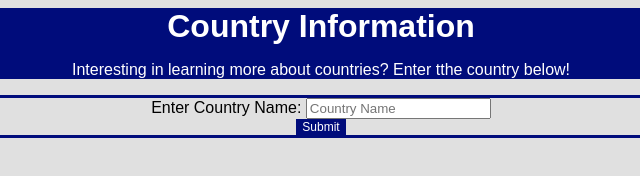
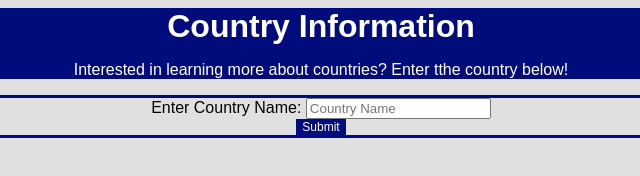
Before and after one commit to Jayden-Harold/2656236-lab4-sd, a plain HTML site: page index.html in a window 1280 px wide. Shown: the full height of the page, 319-959 px from the left. Drawn offline with Linux system fonts and the light colour scheme.

Commit message:
Update index.html

```diff
--- a/index.html
+++ b/index.html
@@ -9,7 +9,7 @@
 <body>
     <header>
         <h1 style="color:white">Country Information</h1>
-        <p style="color:white" id="header-p">Interesting in learning more about countries? Enter tthe country below!</p>
+        <p style="color:white" id="header-p">Interested in learning more about countries? Enter tthe country below!</p>
     </header>
     <section id="input-container">
         <form id="inputs">
```
